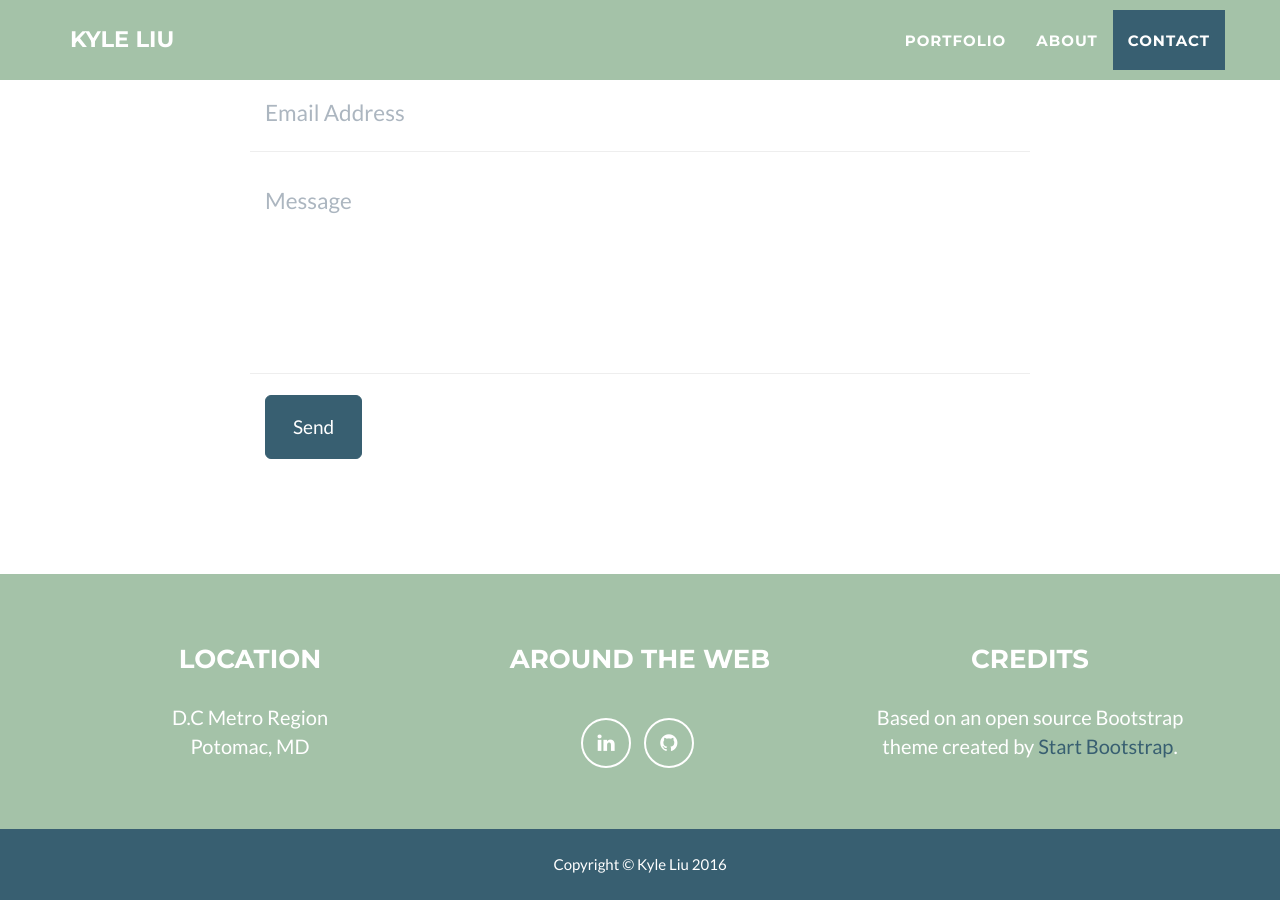
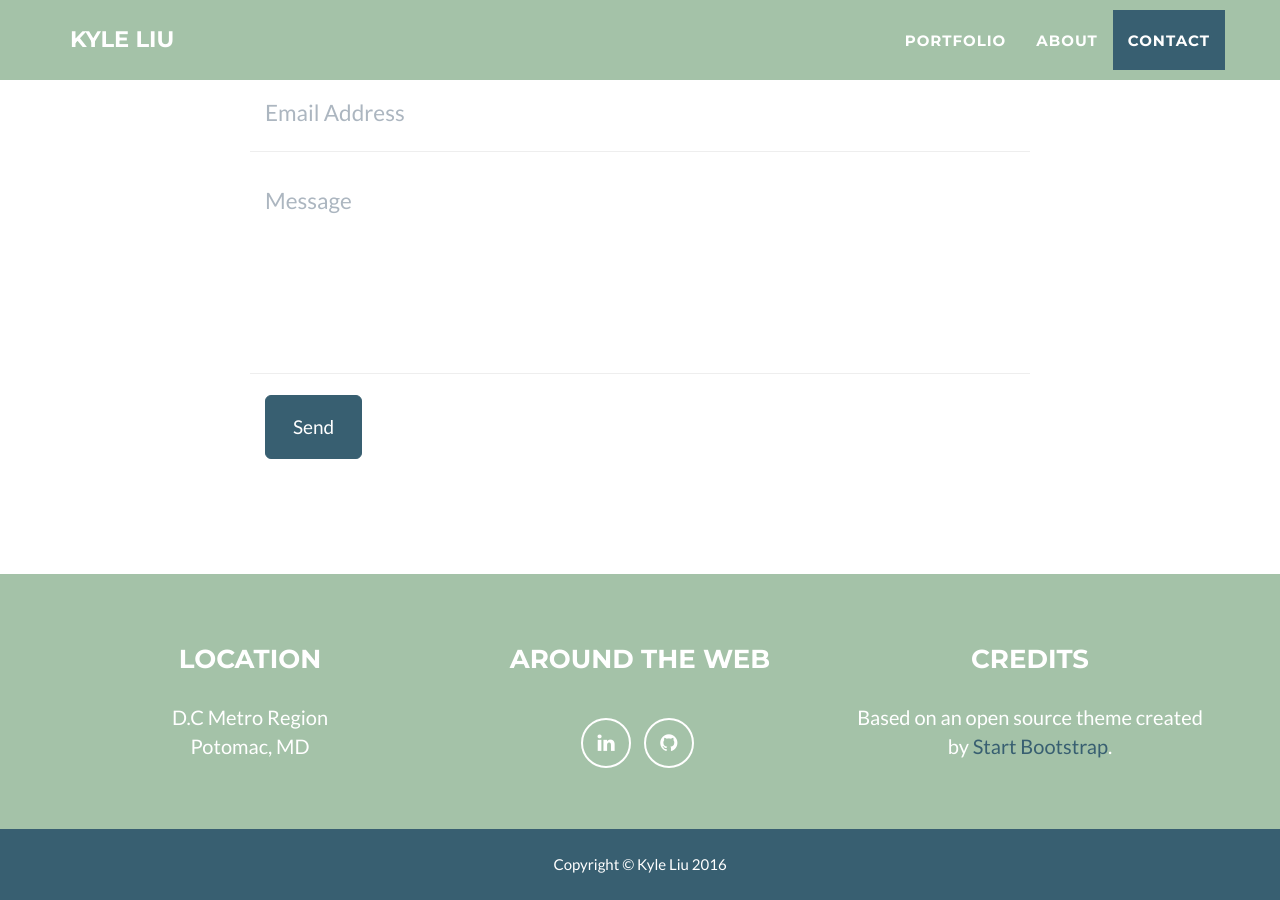
Before and after one commit to kylefirst/kylefirst.github.io, a Jekyll site: the page built from index.html, in a window 1280 px wide and 900 px high, scrolled down 2464 px. Built offline with Jekyll 4.4.1, drawn with Linux system fonts in a browser that asks for light colours.

Commit message:
update credits

```diff
--- a/_config.yml
+++ b/_config.yml
@@ -49,7 +49,7 @@ address:
   - line: Potomac, MD
 
 # Credits content
-credits: 'Based on an open source Bootstrap theme created by <a href="http://startbootstrap.com">Start Bootstrap</a>.'
+credits: 'Based on an open source theme created by <a href="http://startbootstrap.com">Start Bootstrap</a>.'
 
 # Build settings
 markdown: kramdown
```
